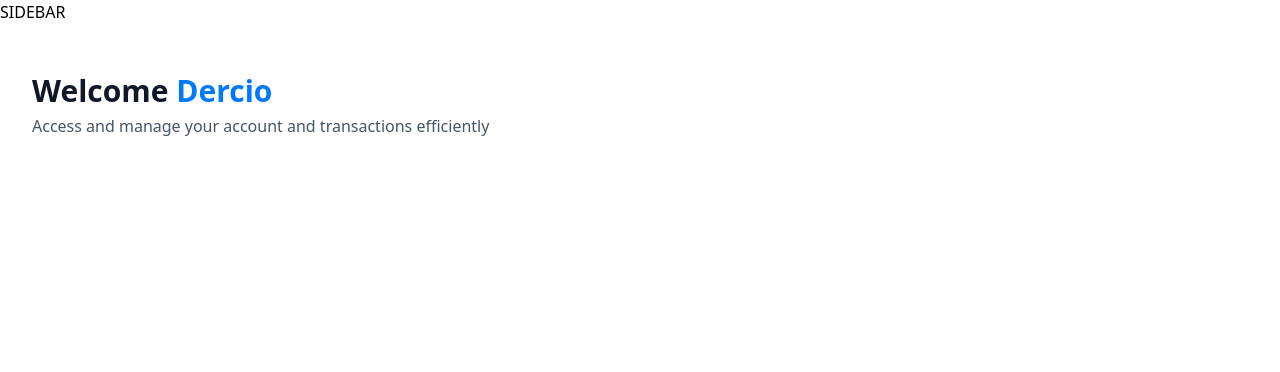
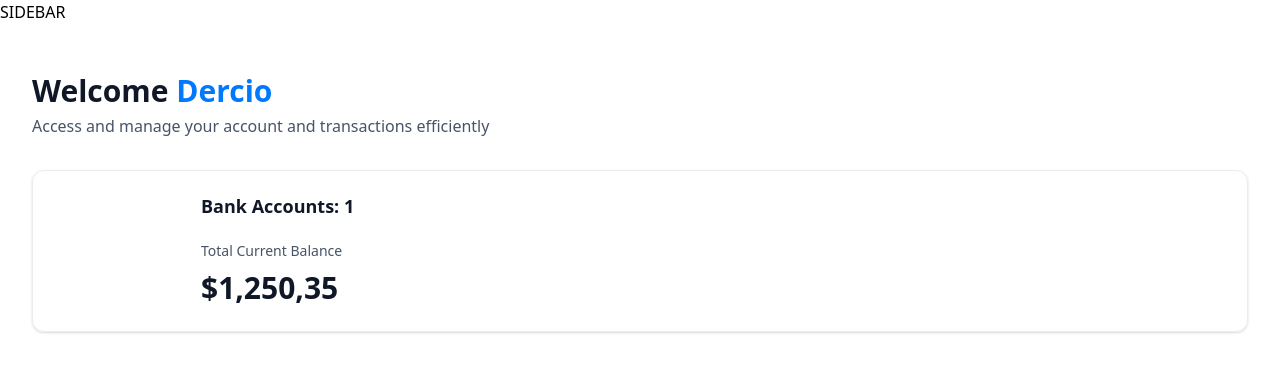
Before and after one commit to dercioanselmo/da_banking, a Next.js app: page / in a window 1280 px wide. Shown: the top 372 px of the page. Built offline with nearby package versions, Linux system fonts and the light colour scheme.

Commit message:
Animated counter

```diff
--- a/app/(root)/page.tsx
+++ b/app/(root)/page.tsx
@@ -1,4 +1,5 @@
-import HeaderBox from '@/components/ui/HeaderBox'
+import HeaderBox from '@/components/HeaderBox'
+import TotalBalanceBox from '@/components/TotalBalanceBox';
 import React from 'react'
 
 function Home() {
@@ -14,6 +15,12 @@
             user={loggedIn?.firstName || 'Gest'}
             subtext="Access and manage your account and transactions efficiently"
           />
+
+          <TotalBalanceBox
+            accounts={[]}
+            totalBanks={1}
+            totalCurrentBalance={1250.35}
+          />
         </header>
       </div>
     </section>
--- /dev/null
+++ b/components/AnimatedCounter.tsx
@@ -0,0 +1,18 @@
+'use client';
+
+import CountUp from 'react-countup';
+
+function AnimatedCounter({amount} : {amount: number}) {
+  return (
+    <div className='w-full'>
+        <CountUp
+            duration={2}
+            decimals={2}
+            decimal=","
+            prefix="$"
+            end={amount} />
+    </div>
+  )
+}
+
+export default AnimatedCounter
--- /dev/null
+++ b/components/DougbnutChart.tsx
@@ -0,0 +1,9 @@
+import { Chart as ChartJS, ArcElement, Tooltip, Legend } from "chart.js";
+
+const DougbnutChart = () => {
+  return (
+    <div>DougbnutChart</div>
+  )
+}
+
+export default DougbnutChart
--- /dev/null
+++ b/components/TotalBalanceBox.tsx
@@ -0,0 +1,34 @@
+import React from 'react'
+import AnimatedCounter from './AnimatedCounter'
+
+interface TotlaBalanceBoxProps {
+    accounts?: any[];
+    totalBanks: number;
+    totalCurrentBalance: number;
+}
+
+function TotalBalanceBox({
+    accounts = [], totalBanks, totalCurrentBalance
+}: TotlaBalanceBoxProps) {
+    return (
+        <section className='total-balance'>
+            <div className='total-balance-chart'>
+                {/* DougbnutChart */}
+            </div>
+            <div className='flex flex-col gap-6'>
+                <h2 className='header-2'>
+                    Bank Accounts: {totalBanks}
+                </h2>
+                <div className='flex flex-col gap-2'>
+                    <p className='total-balance-label'>Total Current Balance</p>
+                    <div className='total-balance-amount flex-enter gap-2'>
+                        <AnimatedCounter
+                            amount={totalCurrentBalance} />
+                    </div>
+                </div>
+            </div>
+        </section>
+    )
+}
+
+export default TotalBalanceBox
--- a/package.json
+++ b/package.json
@@ -10,11 +10,15 @@
   },
   "dependencies": {
     "@radix-ui/react-slot": "^1.1.1",
+    "chart.js": "^4.4.8",
     "class-variance-authority": "^0.7.1",
     "clsx": "^2.1.1",
     "lucide-react": "^0.471.0",
     "next": "^14.2.23",
+    "query-string": "^9.1.1",
     "react": "^18",
+    "react-chartjs-2": "^5.3.0",
+    "react-countup": "^6.5.3",
     "react-dom": "^18",
     "tailwind-merge": "^2.6.0",
     "tailwindcss-animate": "^1.0.7"
```
Also changed, not shown: components/HeaderBox.tsx (renamed from components/ui/HeaderBox.tsx), 1 other file (tests, documents, lock files or other folders).
